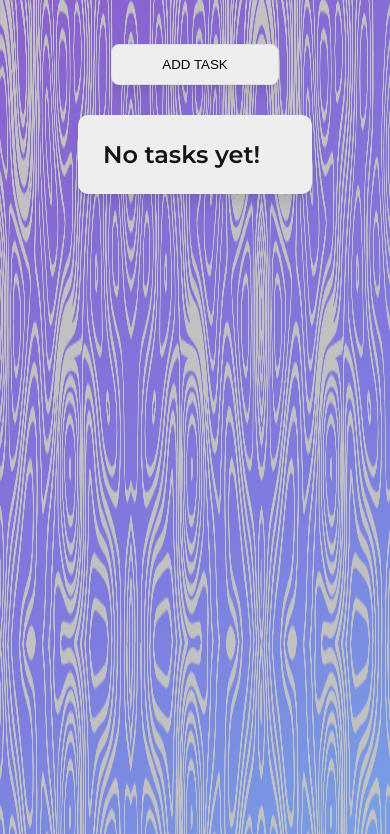
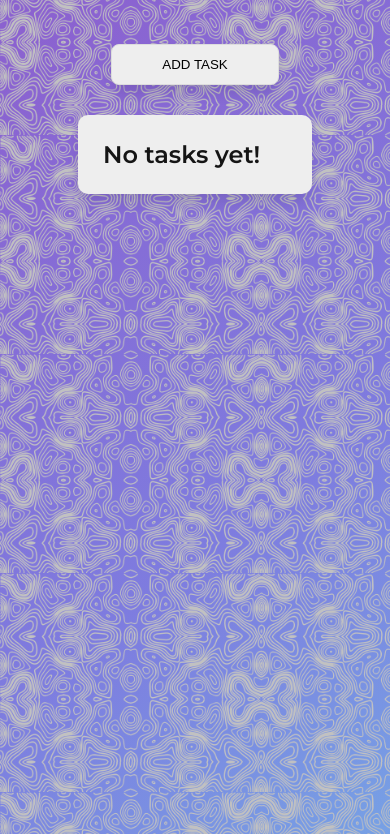
Before and after one commit to angelRep/CFG-JS-TodoApp, a plain HTML site: page to-do-list-app/index.html in a window 390 px wide. Shown: the part 84-918 px from the top of the page. Drawn offline with Linux system fonts and the light colour scheme.

Commit message:
Update style.css

```diff
--- a/to-do-list-app/style.css
+++ b/to-do-list-app/style.css
@@ -338,10 +338,15 @@ footer h2 {
 }
 
 @media (max-width: 1000px) {
+  body {
+    background-size: contain;
+  }
+
   form#input-form input {
     width: 50vw;
     min-width: 300px;
   }
+
   #task-list li {
     width: 85vw;
   }
```
